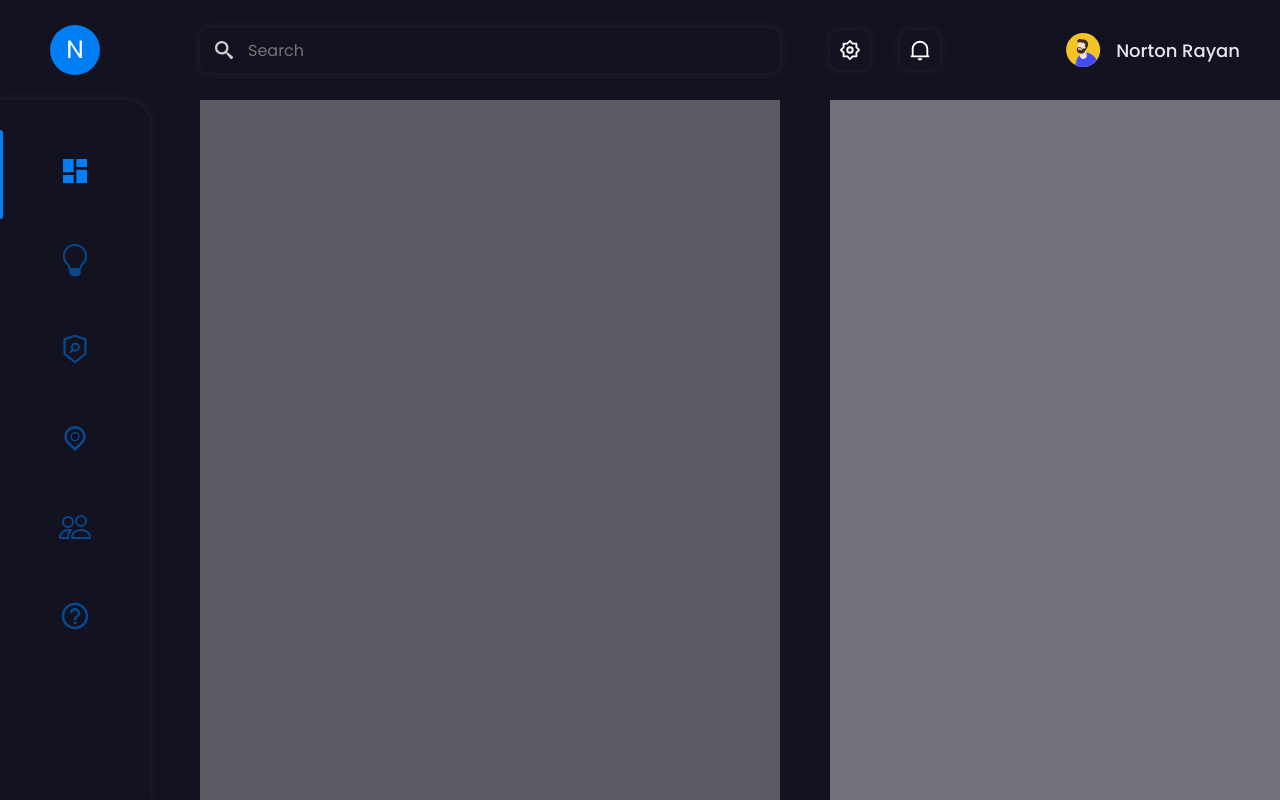
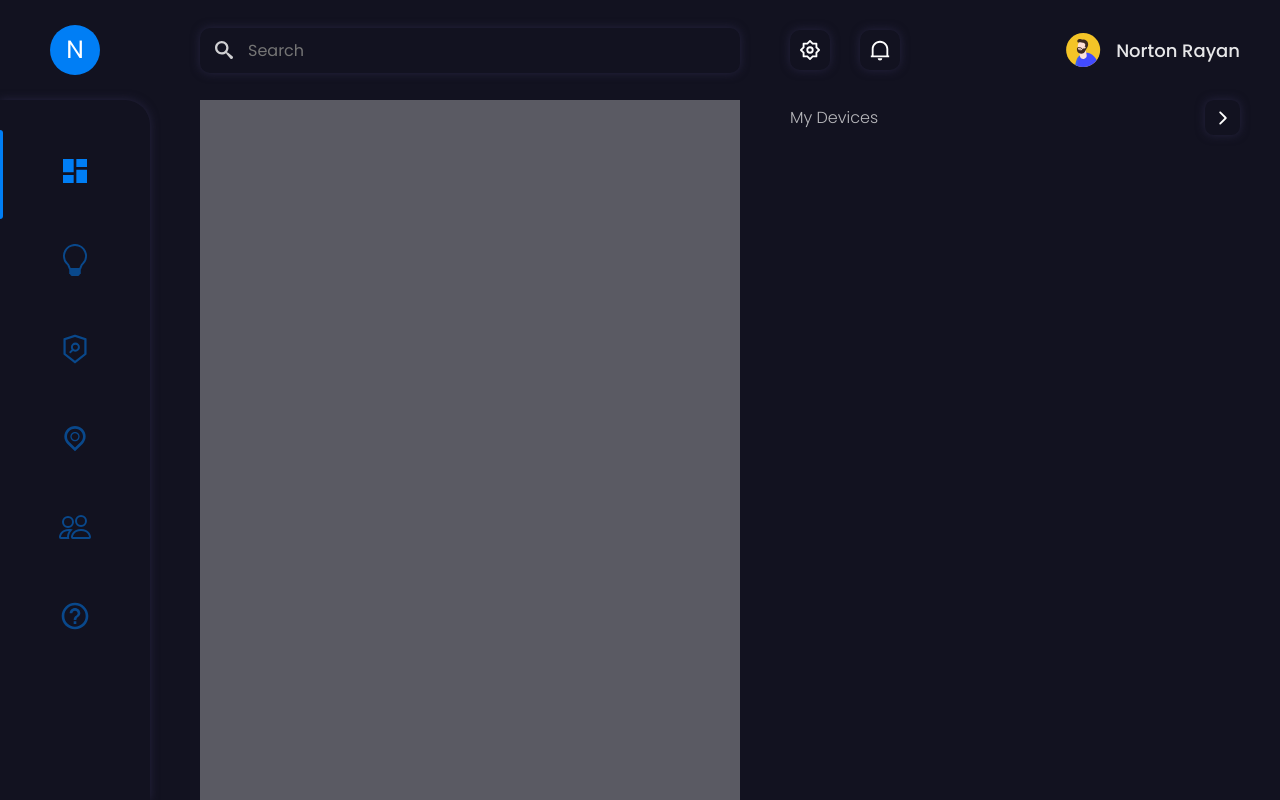
Before and after one commit to NRayan/SmartHomeDashboard, a React (Vite) app: page / in a window 1280 px wide. Built offline with nearby package versions, Linux system fonts and the light colour scheme.

Commit message:
feat: pagegrid

```diff
--- a/index.html
+++ b/index.html
@@ -7,7 +7,7 @@
   <meta name="viewport" content="width=device-width, initial-scale=1.0" />
   <link rel="preconnect" href="https://fonts.googleapis.com">
   <link rel="preconnect" href="https://fonts.gstatic.com" crossorigin>
-  <link href="https://fonts.googleapis.com/css2?family=Poppins:wght@400;500;600&display=swap" rel="stylesheet">
+  <link href="https://fonts.googleapis.com/css2?family=Poppins:wght@300;400;500;600&display=swap" rel="stylesheet">
   <title>Vite + React + TS</title>
 </head>
 
--- /dev/null
+++ b/src/components/aside/index.tsx
@@ -0,0 +1,14 @@
+import { Container } from "./styles";
+import { Devices } from "../";
+
+type props = {
+	gridArea: string;
+}
+
+export function Aside({ gridArea }: props) {
+	return (
+		<Container gridArea={gridArea}>
+			<Devices />
+		</Container>
+	);
+}
--- /dev/null
+++ b/src/components/aside/styles.ts
@@ -0,0 +1,12 @@
+import styled from "styled-components";
+
+type props = {
+    gridArea: string;
+}
+
+export const Container = styled.section<props>`
+    grid-area: ${({ gridArea }) => gridArea};
+    flex: 1;
+    justify-content: center;
+    align-items: center;
+`;
--- /dev/null
+++ b/src/components/devices/index.tsx
@@ -0,0 +1,16 @@
+import { Title } from "../../styles";
+import { MoreButton } from "../moreButton";
+import { Container, TitleContainer } from "./styles";
+
+export function Devices() {
+	return (
+		<Container>
+			<TitleContainer>
+				<Title>My Devices</Title>
+				<MoreButton />
+			</TitleContainer>
+
+
+		</Container>
+	);
+}
--- /dev/null
+++ b/src/components/devices/styles.ts
@@ -0,0 +1,11 @@
+import styled from "styled-components";
+
+export const Container = styled.section`
+flex: 1;
+`;
+
+export const TitleContainer = styled.div`
+    flex-direction: row;
+    justify-content: space-between;
+    align-items: center;
+`;
--- a/src/components/index.tsx
+++ b/src/components/index.tsx
@@ -5,3 +5,6 @@ export { MenuButton } from "./menuButton";
 export { PageGrid } from "./pageGrid";
 export { SearchBar } from "./searchBar";
 export { Toolbar } from "./toolbar";
+export { Aside } from "./aside";
+export { Devices } from "./devices";
+export { MoreButton } from "./moreButton";
--- /dev/null
+++ b/src/components/moreButton/index.tsx
@@ -0,0 +1,13 @@
+import { Container } from "./styles";
+import { IoIosArrowForward } from "react-icons/io";
+import { useTheme } from "styled-components";
+export function MoreButton() {
+
+	const { text } = useTheme().colors;
+
+	return (
+		<Container>
+			<IoIosArrowForward size="2rem" color={text} />
+		</Container>
+	);
+}
--- /dev/null
+++ b/src/components/moreButton/styles.ts
@@ -0,0 +1,11 @@
+import styled from "styled-components";
+
+export const Container = styled.button`
+display: flex;
+justify-content: center;
+align-items: center;
+height: 3.5rem;
+aspect-ratio: 1.0;
+box-shadow: ${({ theme }) => theme.boxShadow};
+border-radius: 25%;
+`;
--- a/src/components/pageGrid/index.tsx
+++ b/src/components/pageGrid/index.tsx
@@ -1,15 +1,15 @@
-import { LetterLabel, Menu, SearchBar, Toolbar } from "../../components";
+import { Aside, LetterLabel, Menu, SearchBar, Toolbar } from "../../components";
 import { Grid } from "./styles";
 
 export function PageGrid() {
 	return (
 		<Grid>
 			<LetterLabel gridArea="1 / 1 / 2 / 2" />
-			<SearchBar gridArea="1 / 2/ 2 / 3"/>
-			<Toolbar gridArea="1 / 3 / 2 / 4"/>
+			<SearchBar gridArea="1 / 2/ 2 / 3" />
+			<Toolbar gridArea="1 / 3 / 2 / 4" />
 			<Menu gridArea="2 / 1 / 3 / 2" />
 			<div style={{ gridArea: "2 / 2 / 3 / 3", backgroundColor: "rgba(255,255,255,.3)" }} />
-			<div style={{ gridArea: "2 / 3 / 3 / 4", backgroundColor: "rgba(255,255,255,.4)" }} />
+			<Aside gridArea="2 / 3 / 3 / 4" />
 		</Grid>
 	);
 }
--- a/src/components/pageGrid/styles.ts
+++ b/src/components/pageGrid/styles.ts
@@ -8,4 +8,5 @@ grid-template-columns: 150px 1fr 450px;
 grid-template-rows: 100px 1fr;
 grid-column-gap: 5rem;
 grid-row-gap: 0px;
+padding-right: 4rem;
 `;
--- a/src/components/toolbar/styles.ts
+++ b/src/components/toolbar/styles.ts
@@ -10,7 +10,6 @@ export const Container = styled.div<props>`
     flex: 1;
     flex-direction: row;
     align-items: center;
-    padding-right: 4rem;
 `;
 
 export const ButtonsContainer = styled.div`
--- /dev/null
+++ b/src/styles/index.ts
@@ -0,0 +1,8 @@
+import { transparentize } from "polished";
+import styled from "styled-components";
+
+export const Title = styled.h2`
+    font-size: 1.6rem;
+    color: ${({ theme }) => transparentize(.3, theme.colors.text)};
+    font-weight: 300;
+`;
```
